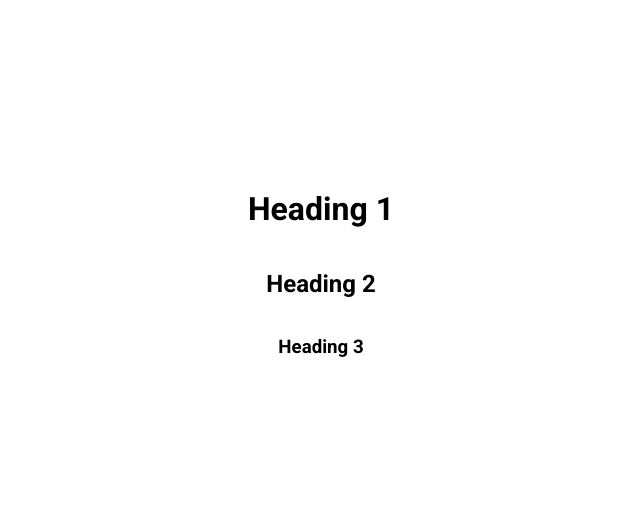
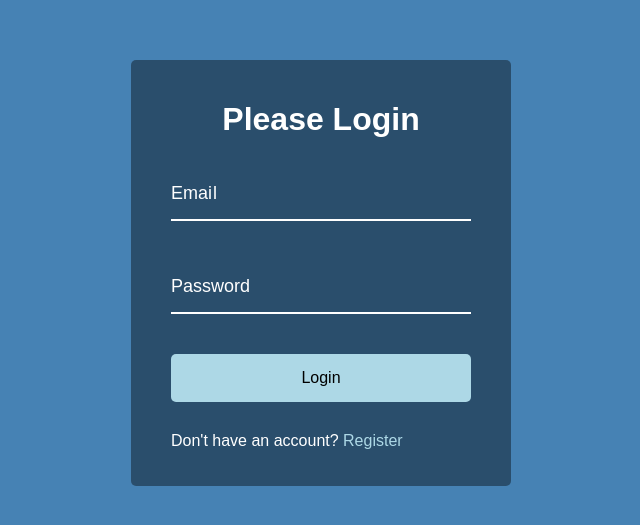
Before and after one commit to anubhavjaiswal03/Form-Wave-Animation, a plain HTML site: page index.html in a window 1280 px wide. Shown: the part 127-652 px from the top of the page, without its empty margins (319-959 px from the left). Drawn offline with Linux system fonts and the light colour scheme; a web font is replaced by a local one.

Commit message:
initial commit

```diff
--- a/index.html
+++ b/index.html
@@ -2,22 +2,32 @@
 <html lang="en">
 	<head>
 		<meta charset="UTF-8" />
-		<meta http-equiv="X-UA-Compatible" content="IE=edge" />
 		<meta name="viewport" content="width=device-width, initial-scale=1.0" />
-		<!-- <link
-			rel="stylesheet"
-			href="https://cdnjs.cloudflare.com/ajax/libs/font-awesome/5.15.1/css/all.min.css"
-			integrity="sha512-+4zCK9k+qNFUR5X+cKL9EIR+ZOhtIloNl9GIKS57V1MyNsYpYcUrUeQc9vNfzsWfV28IaLL3i96P9sdNyeRssA=="
-			crossorigin="anonymous"
-			referrerpolicy="no-referrer"
-		/> -->
 		<link rel="stylesheet" href="style.css" />
-		<title>My Project</title>
+		<title>Form Wave Animation</title>
 	</head>
 	<body>
-		<h1>Heading 1</h1>
-		<h2>Heading 2</h2>
-		<h3>Heading 3</h3>
+		<div class="container">
+			<h1>Please Login</h1>
+			<form>
+				<div class="form-control">
+					<input type="text" required />
+					<label>Email</label>
+				</div>
+
+				<div class="form-control">
+					<input type="password" required />
+					<label>Password</label>
+				</div>
+
+				<button class="btn">Login</button>
+
+				<p class="text">
+					Don't have an account?
+					<a href="#">Register</a>
+				</p>
+			</form>
+		</div>
 
 		<script src="script.js"></script>
 	</body>
--- a/script.js
+++ b/script.js
@@ -0,0 +1,17 @@
+const labels = document.querySelectorAll('.form-control label');
+const inputs = document.querySelectorAll('.form-control input');
+
+labels.forEach((label, idx) => {
+	label.innerHTML = label.innerText
+		.split('')
+		.map(
+			(letter, idx) =>
+				`<span style="transition-delay:${idx * 50}ms">${letter}</span>`
+		)
+		.join('');
+	label.addEventListener('click', () => {
+		console.log(inputs[idx]);
+		inputs[idx].focus();
+	});
+	// This was added so that when clicking the label the input gets focused
+});
--- a/style.scss
+++ b/style.scss
@@ -1,11 +1,13 @@
-@import 'https://fonts.googleapis.com/css2?family=Roboto:wght@400;700;900&display=swap';
+@import 'https://fonts.googleapis.com/css?family=Muli&display=swap';
 
 * {
 	box-sizing: border-box;
 }
 
 body {
-	font-family: 'Roboto', sans-serif;
+	background-color: steelblue;
+	color: white;
+	font-family: 'Muli', sans-serif;
 	display: flex;
 	flex-direction: column;
 	align-items: center;
@@ -14,3 +16,83 @@ body {
 	overflow: hidden;
 	margin: 0;
 }
+
+.container {
+	background-color: rgba(#000000, 0.4);
+	padding: 20px 40px;
+	border-radius: 5px;
+	h1 {
+		text-align: center;
+		margin-bottom: 30px;
+	}
+	a {
+		text-decoration: none;
+		color: lightblue;
+	}
+}
+
+.form-control {
+	position: relative;
+	margin: 20px 0 40px;
+	width: 300px;
+	input {
+		background-color: transparent;
+		border: 0;
+		border-bottom: 2px white solid;
+		display: block;
+		width: 100%;
+		padding: 15px 0;
+		font-size: 18px;
+		color: white;
+
+		&:focus,
+		&:valid {
+			outline: 0;
+			border-bottom-color: lightblue;
+
+			+ label {
+				span {
+					color: lightblue;
+					transform: translateY(-30px);
+				}
+			}
+		}
+	}
+
+	label {
+		position: absolute;
+		top: 15px;
+		left: 0;
+		cursor: text;
+		// added cursor: text to preserve the look of the label
+		span {
+			display: inline-block;
+			font-size: 18px;
+			min-width: 5px;
+			transition: 300ms cubic-bezier(0.68, -0.55, 0.265, 1.55);
+		}
+	}
+}
+
+.btn {
+	cursor: pointer;
+	display: inline-block;
+	width: 100%;
+	background: lightblue;
+	padding: 15px;
+	font-family: inherit;
+	font-size: 16px;
+	border: 0;
+	border-radius: 5px;
+
+	&:focus {
+		outline: 0;
+	}
+	&:active {
+		transform: scale(0.98);
+	}
+}
+
+.text {
+	margin-top: 30px;
+}
```
Also changed, not shown: form-wave-animation.gif (added), style.css, 2 other files.
